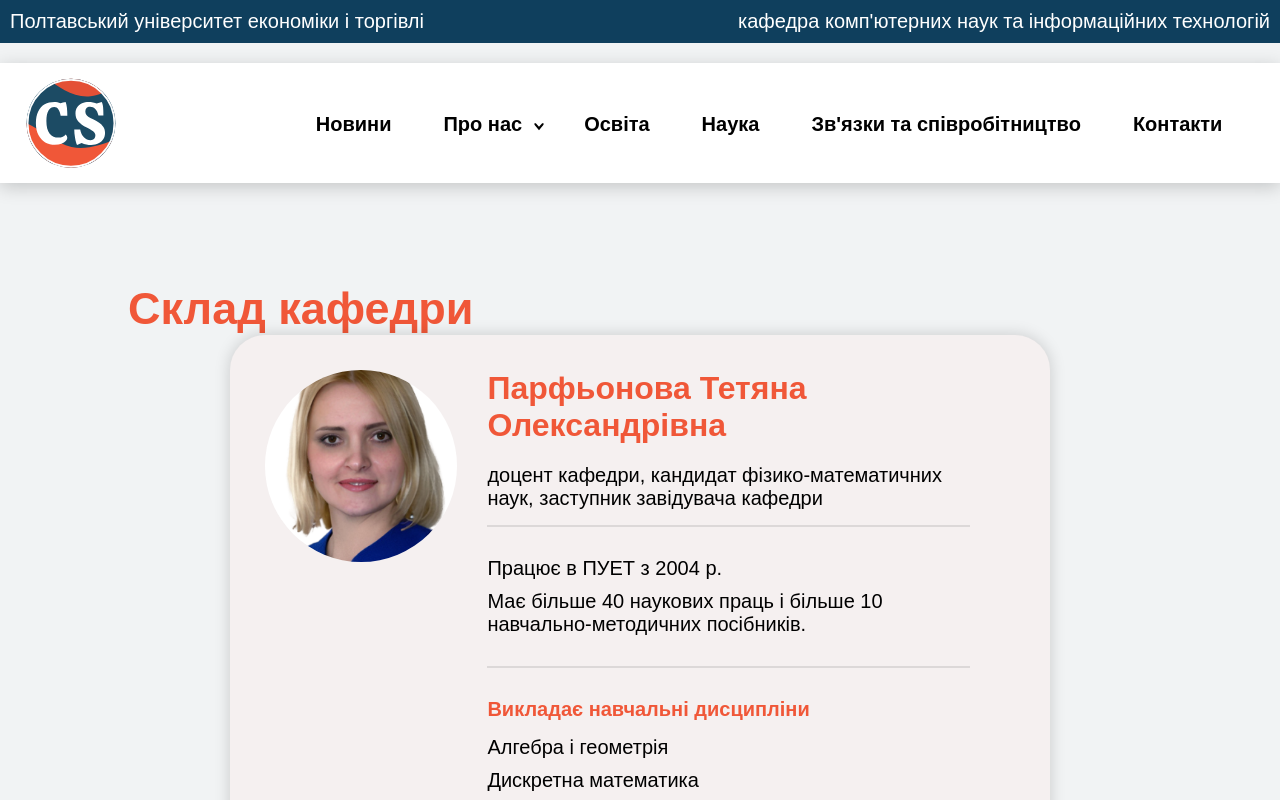
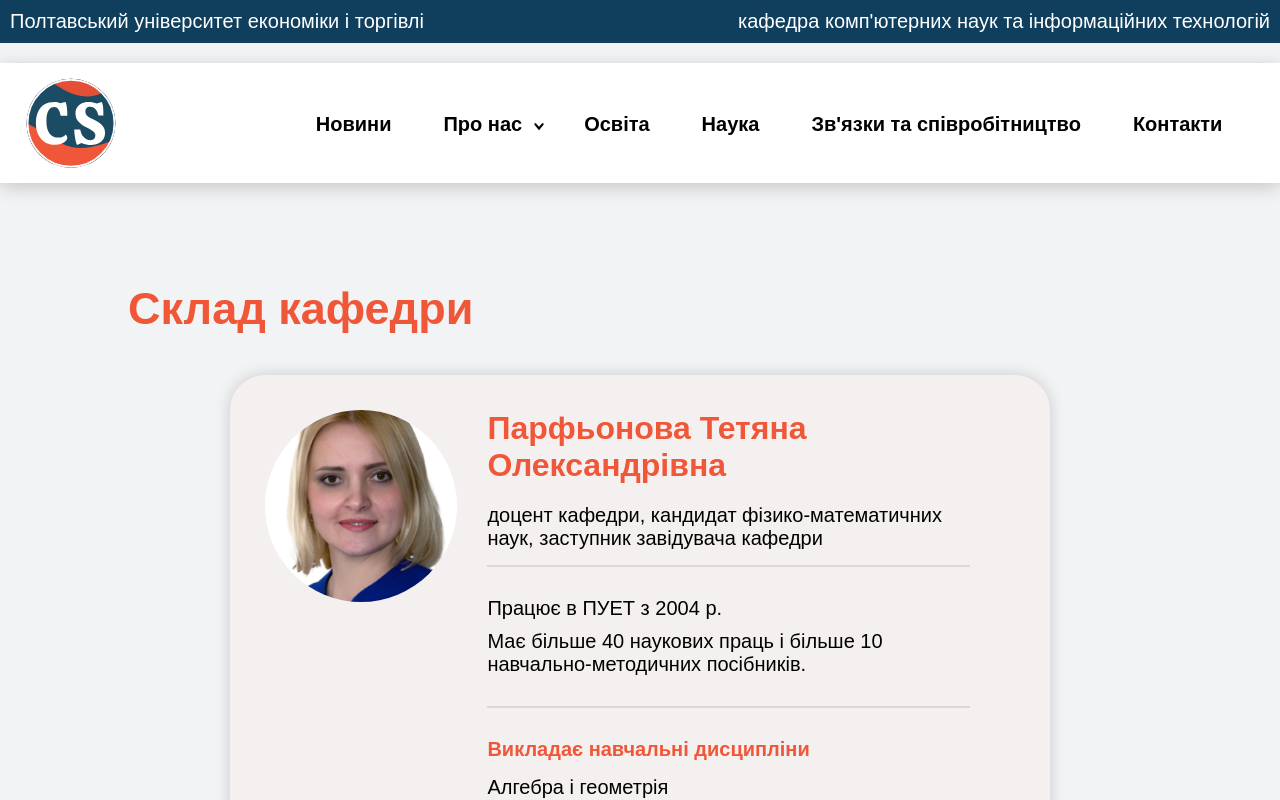
Before and after one commit to vlad-blip/mathmodel, a Next.js app: page /department_staff in a window 1280 px wide. Shown: the top 800 px of the page. Built offline with nearby package versions, Linux system fonts and the light colour scheme.

Commit message:
New modificatior for h-1 class

```diff
--- a/styles/typography.scss
+++ b/styles/typography.scss
@@ -3,6 +3,10 @@
 .h-1 {
   color: v.$orange-500;
   font-size: 4.5rem;
+
+  &.page-heading {
+    margin-bottom: 4rem;
+  }
 
   &.background::before {
     content: attr(data-background);
```
